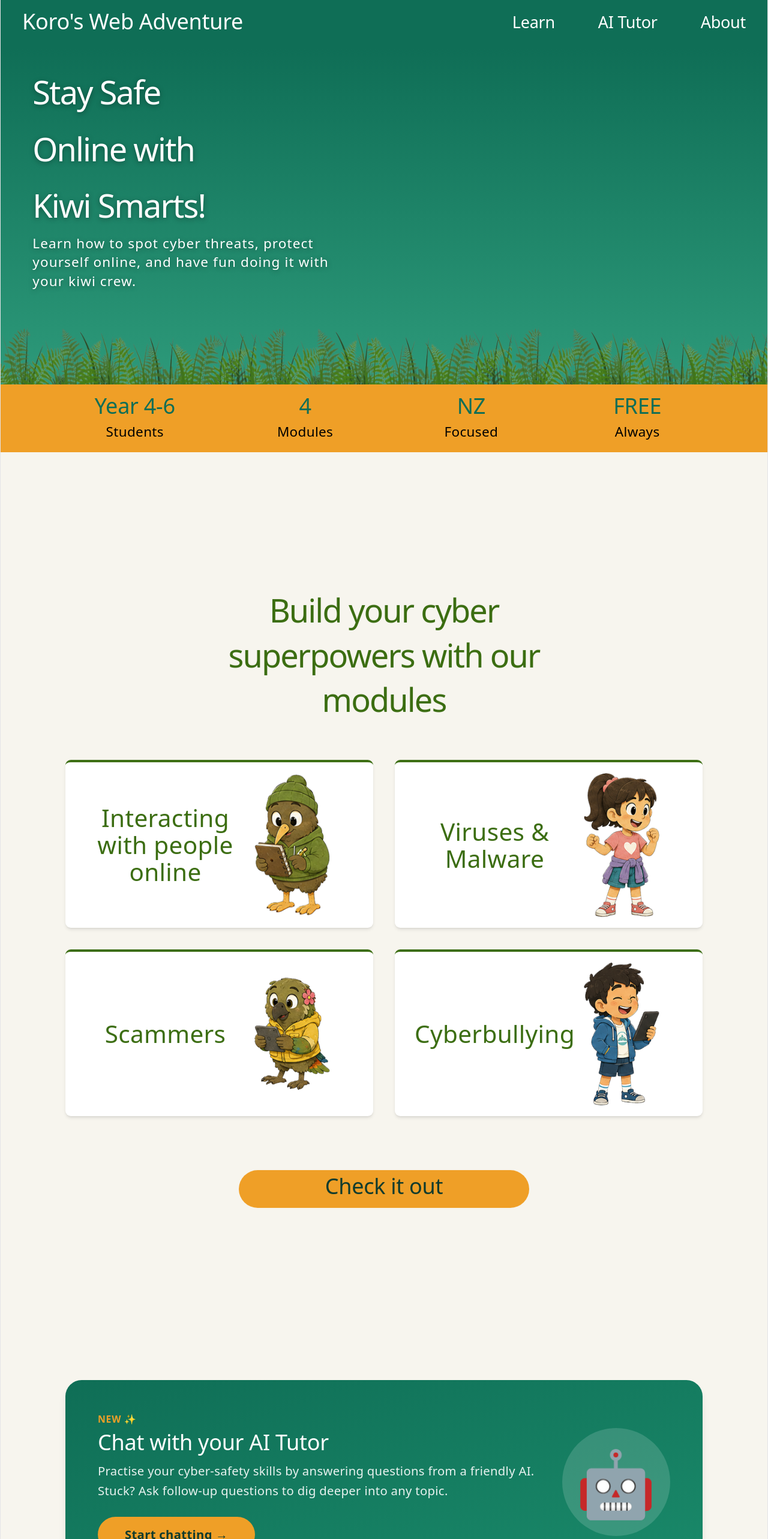
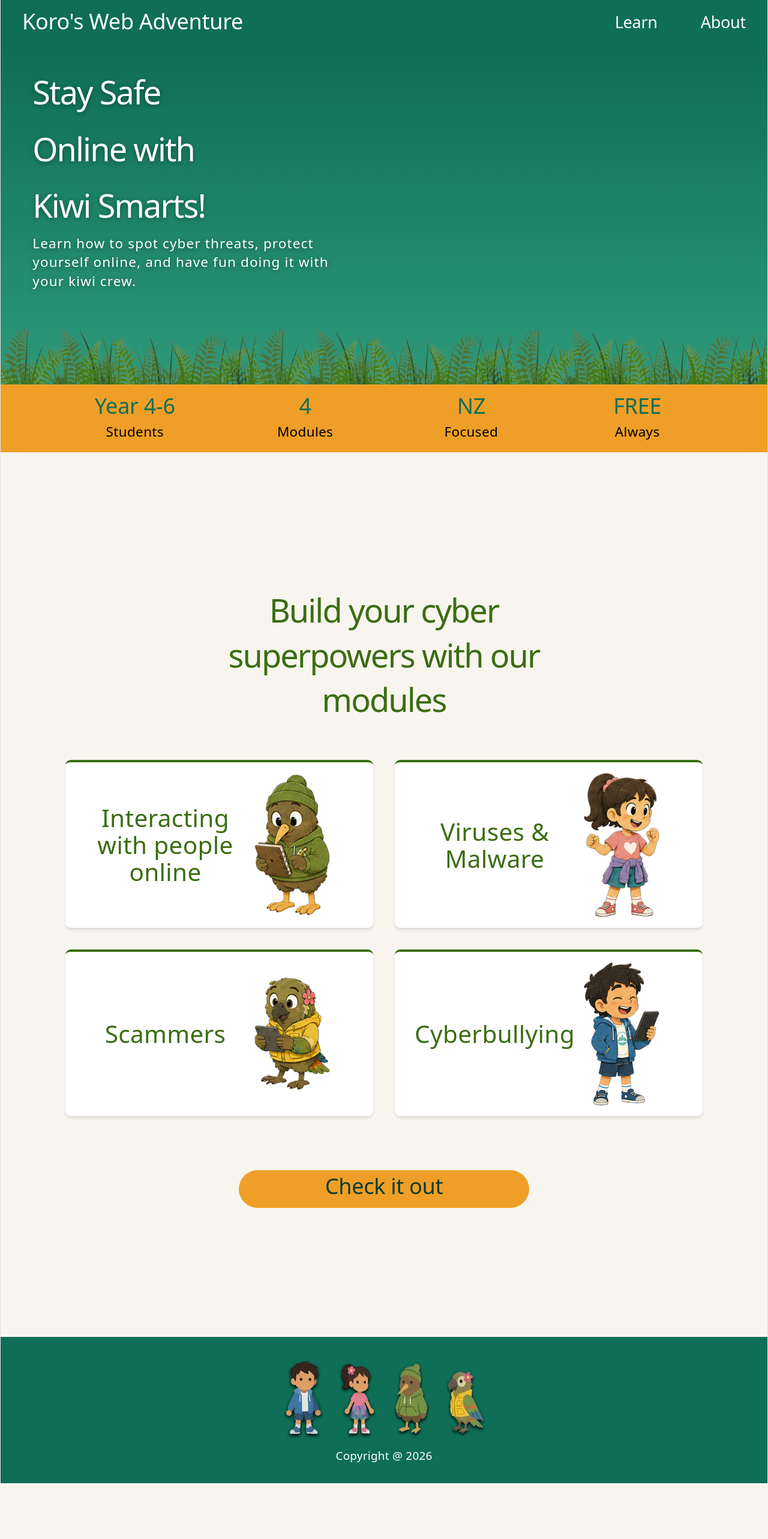
Before and after one commit to SOFTENG701-2026/Team-9-cyber-safety, a React (Vite) app in the folder frontend/: page / in a window 1280 px wide. Shown: the top 2566 px of the page at 60% size. After the commit the page ends 2473 px from the top, so only its background shows below. Built offline with nearby package versions, Linux system fonts and the light colour scheme; a web font is replaced by a local one.

Commit message:
fix: removed Ai features (#13)
* fix: removed Ai features

* fix: removed ai banner on home screen

```diff
--- a/frontend/src/main/components/Navbar.tsx
+++ b/frontend/src/main/components/Navbar.tsx
@@ -12,11 +12,6 @@ const Navbar = () => {
             Learn
           </h3>
         </Link>
-        <Link to="/ai-learning">
-          <h3 className="text-white hover:opacity-70">
-            AI Tutor
-          </h3>
-        </Link>
         <Link to="/about">
           <h3 className="text-white hover:opacity-70">
             About
--- a/frontend/src/main/pages/home.tsx
+++ b/frontend/src/main/pages/home.tsx
@@ -1,7 +1,6 @@
 import HomeHeroBanner from "../components/home/HomeHeroBanner"
 import AmberBanner from "../components/home/AmberBanner"
 import ModuleSection from "../components/home/ModuleSection"
-import AITutorBanner from "../components/home/AITutorBanner"
 
 const Home = () => {
   return (
@@ -9,7 +8,6 @@ const Home = () => {
       <HomeHeroBanner />
       <AmberBanner />
       <ModuleSection />
-      <AITutorBanner />
     </div>
 
   )
```
